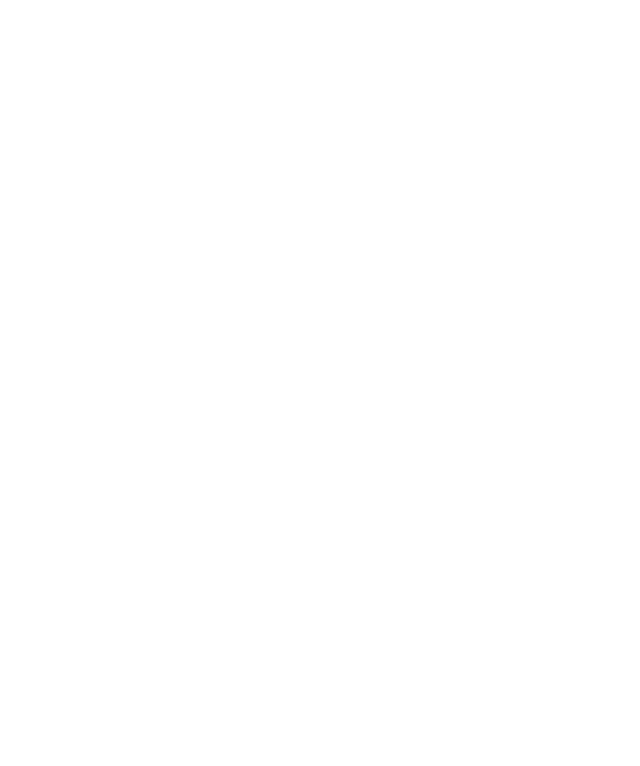
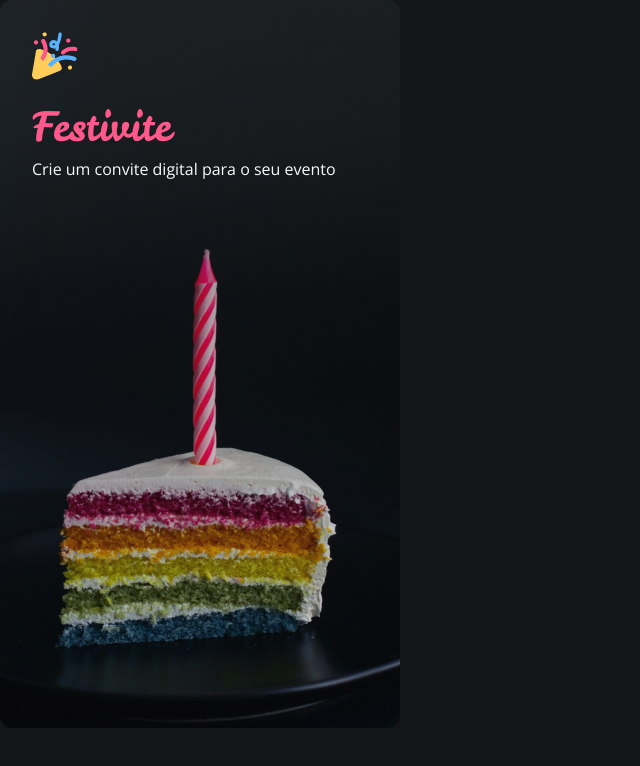
Before and after one commit to SavioPacheco/ProjetoFormConvite, a plain HTML site: page index.html in a window 1280 px wide. Shown: the whole page, without its empty margins (0-640 px from the left). Drawn offline with nearby package versions, Linux system fonts and the light colour scheme.

Commit message:
starting left aside and its style

```diff
--- a/index.html
+++ b/index.html
@@ -12,7 +12,19 @@
     <link rel="stylesheet" href="styles/index.css">
     <link href="https://fonts.googleapis.com/css2?family=Baloo+2:wght@400..800&family=Leckerli+One&family=Open+Sans:ital,wght@0,300..800;1,300..800&display=swap" rel="stylesheet">
 </head>
+    <div id="app">
+        <aside>
+            <div class="aside-container">
+                <img src="assets/Logo.svg" alt="Logo Festivite">
+                <h1>Festivite</h1>
+                <p>Crie um convite digital para o seu evento</p>
+            </div>
+        </aside>
 
+        <main>
+
+        </main>
+    </div>
 <body>
 
 </body>
--- a/styles/global.css
+++ b/styles/global.css
@@ -45,3 +45,7 @@
     --body-sm: 400 .875rem/normal var(--open-sans);
     --body-xs: 400 .75rem/normal var(--open-sans);
 }
+
+body {
+    background-color: var(--shape-background);
+}
--- a/styles/index.css
+++ b/styles/index.css
@@ -1 +1,2 @@
 @import url(global.css);
+@import url(layout.css);
--- /dev/null
+++ b/styles/layout.css
@@ -0,0 +1,29 @@
+aside {
+    background: url(/assets/Background.png) no-repeat;
+    background-size: contain;
+    border-radius: 0.75rem;
+    width: 25rem;
+    height: 45.5rem;
+
+    & .aside-container {
+        padding: 2rem;
+
+        & img {
+            width: 2.866rem;
+            height: 3rem;
+            margin-bottom: 1rem;
+        }
+
+        & h1 {
+            font: var(--logo);
+            color: var(--pink);
+            margin-bottom: .25rem;
+        }
+
+        & p {
+            font: var(--body-md);
+            font-weight: 300;
+            color: var(--text-heading);
+        }
+    }
+}
```
